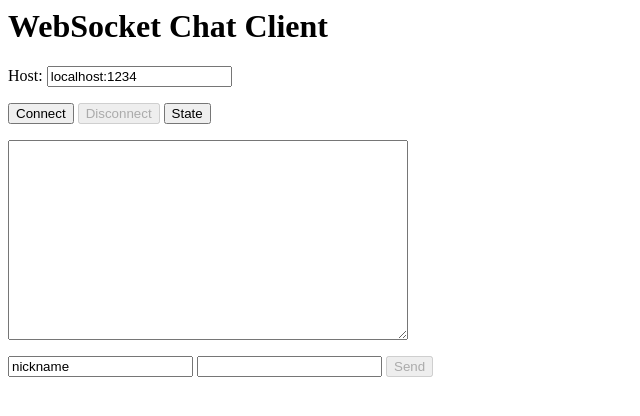
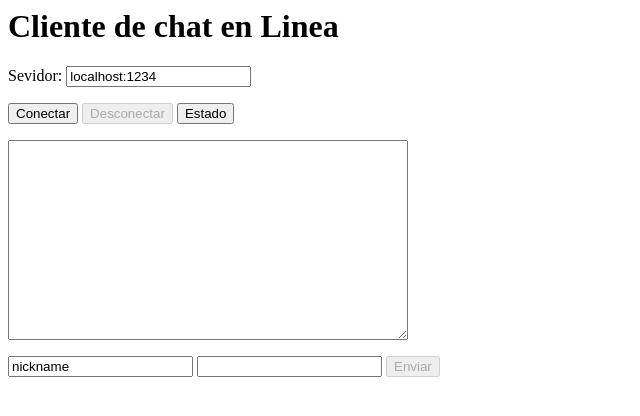
Before and after one commit to JoseAnguiano17/Taller_2018, a plain HTML site: page index.html in a window 1280 px wide. Shown: the whole page, without its empty margins (0-640 px from the left). Drawn offline with Linux system fonts and the light colour scheme.

Commit message:
Traduce la pagina principal a español

```diff
--- a/index.html
+++ b/index.html
@@ -1,16 +1,16 @@
 <html>
     <head>
-        <title>WebSocket Chat Client</title>
+        <title>Cliente de chat en Linea</title>
     </head>
     <body>
-        <h1>WebSocket Chat Client</h1>
+        <h1>Cliente de chat en Linea</h1>
         <p>
-            Host: <input id="webSocketHost" type="text" value="localhost:1234"/>
+            Sevidor: <input id="webSocketHost" type="text" value="localhost:1234"/>
         </p>
         <p>
-            <button onClick="initWebSocket();">Connect</button>
-            <button id="disconnectButton" onClick="stopWebSocket();" disabled>Disconnect</button>
-            <button onClick="checkSocket();">State</button>
+            <button onClick="initWebSocket();">Conectar</button>
+            <button id="disconnectButton" onClick="stopWebSocket();" disabled>Desconectar</button>
+            <button onClick="checkSocket();">Estado</button>
         </p>
         <p>
             <textarea id="debugTextArea" style="width:400px;height:200px;" readonly></textarea>
@@ -18,7 +18,7 @@
         <p>
             <input type="text" id="inputNick" value="nickname" />
             <input type="text" id="inputText" onkeydown="if(event.keyCode==13)sendMessage();"/>
-            <button id="sendButton" onClick="sendMessage();" disabled>Send</button>
+            <button id="sendButton" onClick="sendMessage();" disabled>Enviar</button>
         </p>
 
         <script type="text/javascript">
```
